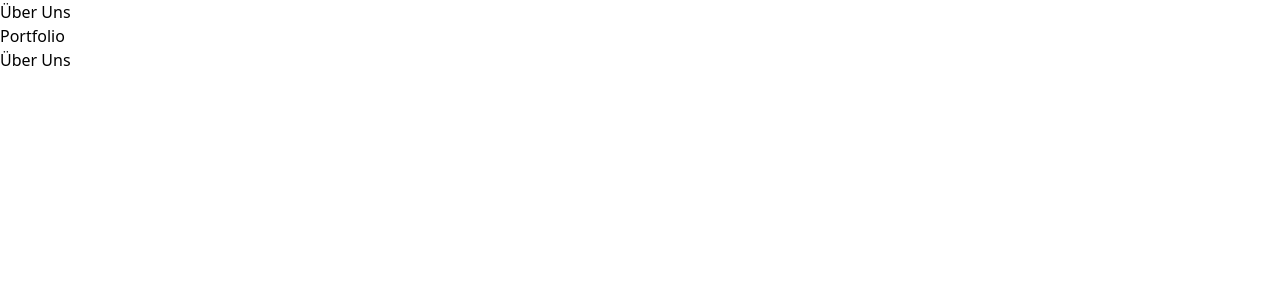
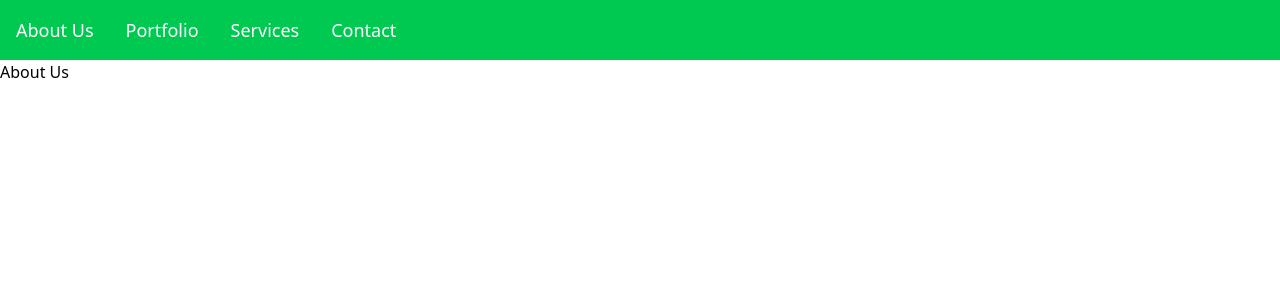
Before and after one commit to teleidoskopbild/ecomind, a React (Vite) app: page / in a window 1280 px wide. Shown: the top 300 px of the page. Built offline with nearby package versions, Linux system fonts and the light colour scheme.

Commit message:
add basic structure

```diff
--- a/src/App.jsx
+++ b/src/App.jsx
@@ -1,6 +1,8 @@
 import { BrowserRouter as Router, Route, Routes } from "react-router-dom";
 import AboutPage from "./pages/AboutPage";
 import PortfolioPage from "./pages/PortfolioPage";
+import ContactPage from "./pages/ContactPage";
+import ServicesPage from "./pages/ServicesPage";
 import Navbar from "./components/Navbar";
 
 function App() {
@@ -10,6 +12,8 @@ function App() {
       <Routes>
         <Route path="/" element={<AboutPage />} />
         <Route path="/portfolio" element={<PortfolioPage />} />
+        <Route path="/contact" element={<ContactPage />} />
+        <Route path="/services" element={<ServicesPage />} />
       </Routes>
     </Router>
   );
--- a/src/components/Navbar.jsx
+++ b/src/components/Navbar.jsx
@@ -2,13 +2,19 @@ import { Link } from "react-router-dom";
 
 function Navbar() {
   return (
-    <nav>
-      <ul>
-        <li>
-          <Link to="/">Über Uns</Link>
+    <nav className="bg-green-500 p-4 w-full text-white text-lg">
+      <ul className="flex gap-8">
+        <li className="hover:scale-110 transition-transform duration-300">
+          <Link to="/">About Us</Link>
         </li>
-        <li>
+        <li className="hover:scale-110 transition-transform duration-300">
           <Link to="/portfolio">Portfolio</Link>
+        </li>
+        <li className="hover:scale-110 transition-transform duration-300">
+          <Link to="/services">Services</Link>
+        </li>
+        <li className="hover:scale-110 transition-transform duration-300">
+          <Link to="/contact">Contact</Link>
         </li>
       </ul>
     </nav>
--- a/src/pages/AboutPage.jsx
+++ b/src/pages/AboutPage.jsx
@@ -1,4 +1,4 @@
 function AboutPage() {
-  return <h1>Über Uns</h1>;
+  return <h1>About Us</h1>;
 }
 export default AboutPage;
--- /dev/null
+++ b/src/pages/ContactPage.jsx
@@ -0,0 +1,5 @@
+function ContactPage() {
+  return <h1>Contact Us</h1>;
+}
+
+export default ContactPage;
--- /dev/null
+++ b/src/pages/ServicesPage.jsx
@@ -0,0 +1,3 @@
+export default function ServicesPage() {
+  return <h1>Our Services</h1>;
+}
```
